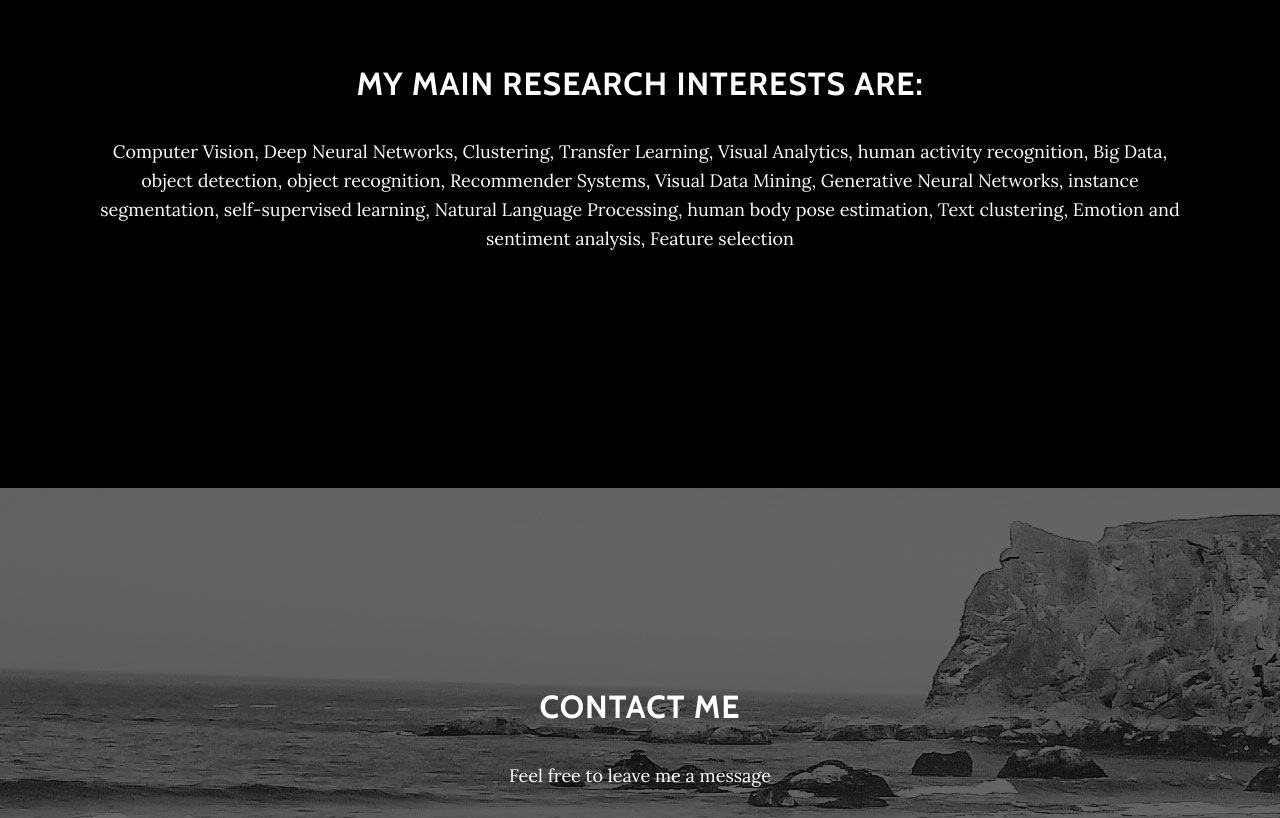
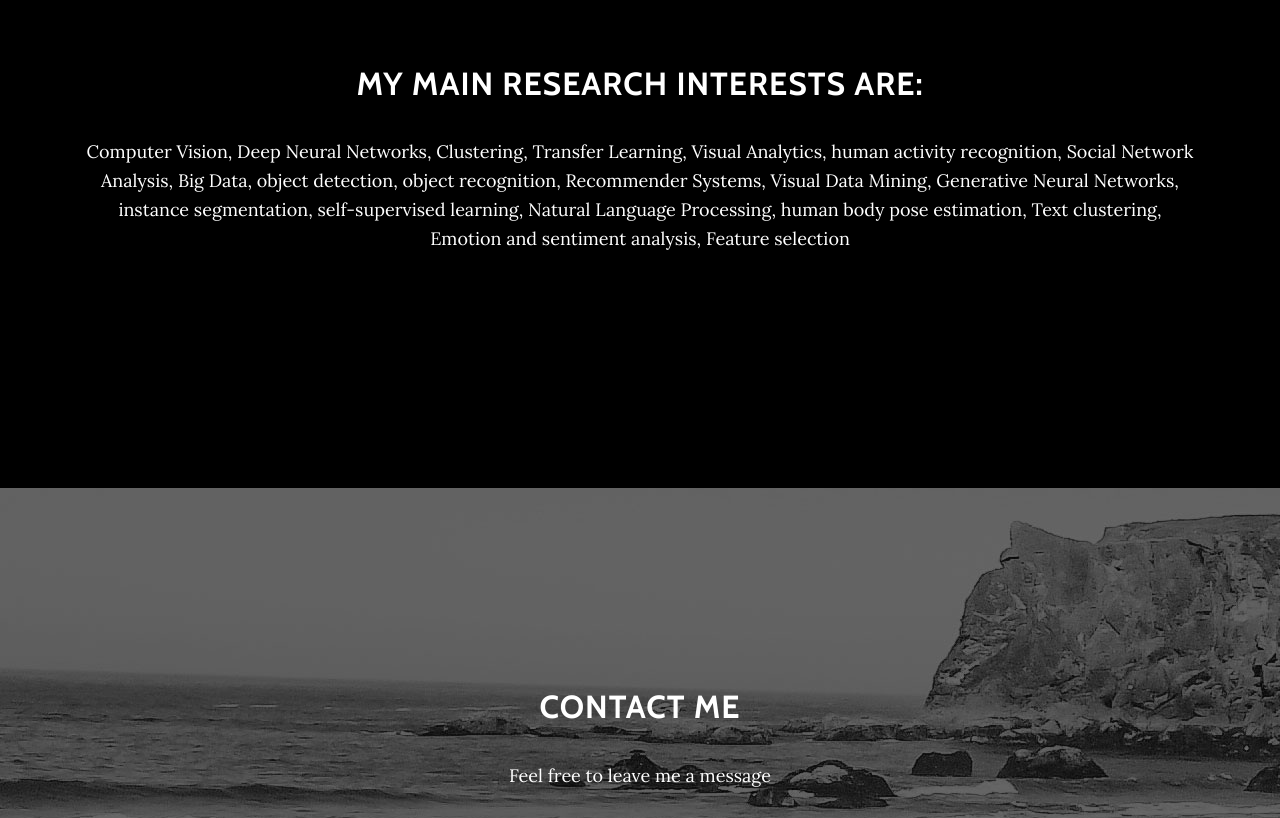
Before and after one commit to isalehebrahimi/isalehebrahimi.github.io, a plain HTML site: page index.html in a window 1280 px wide. Shown: the part 2780-3598 px from the top of the page. Drawn offline with nearby package versions, Linux system fonts and the light colour scheme.

Commit message:
interests

```diff
--- a/index.html
+++ b/index.html
@@ -106,7 +106,7 @@
                     My main research interests are:
                 </h2>
                 <p>Computer Vision, Deep Neural Networks, Clustering, Transfer Learning, Visual Analytics, human
-                    activity recognition, Big Data, object detection, object recognition, Recommender Systems, Visual Data Mining, Generative Neural Networks,
+                    activity recognition, Social Network Analysis, Big Data, object detection, object recognition, Recommender Systems, Visual Data Mining, Generative Neural Networks,
                     instance segmentation, self-supervised learning, Natural Language Processing, human body pose
                     estimation, Text clustering, Emotion and sentiment analysis, Feature selection </P>
             </div>
@@ -121,7 +121,7 @@
                     <ul class="list-inline banner-social-buttons">
                         <li class="list-inline-item"><button class="btn btn-primary btn-lg btn-default" type="button"><i
                                     class="fa fa-google fa-fw"></i><span class="network-name"><a
-                                        href="mailto:salehebrahimi60@gmail.com">  GMAIL</a></span></button></li>
+                                        href="mailto:salehebrahimi60@gmail.com">GMAIL</a></span></button></li>
                         <li class="list-inline-item"><button class="btn btn-primary btn-lg btn-default" type="button"><i
                                     class="fa fa-twitter fa-fw"></i><span class="network-name"><a
                                         href="https://twitter.com/isalehebrahimi" target="_blank"> Twitter
```
